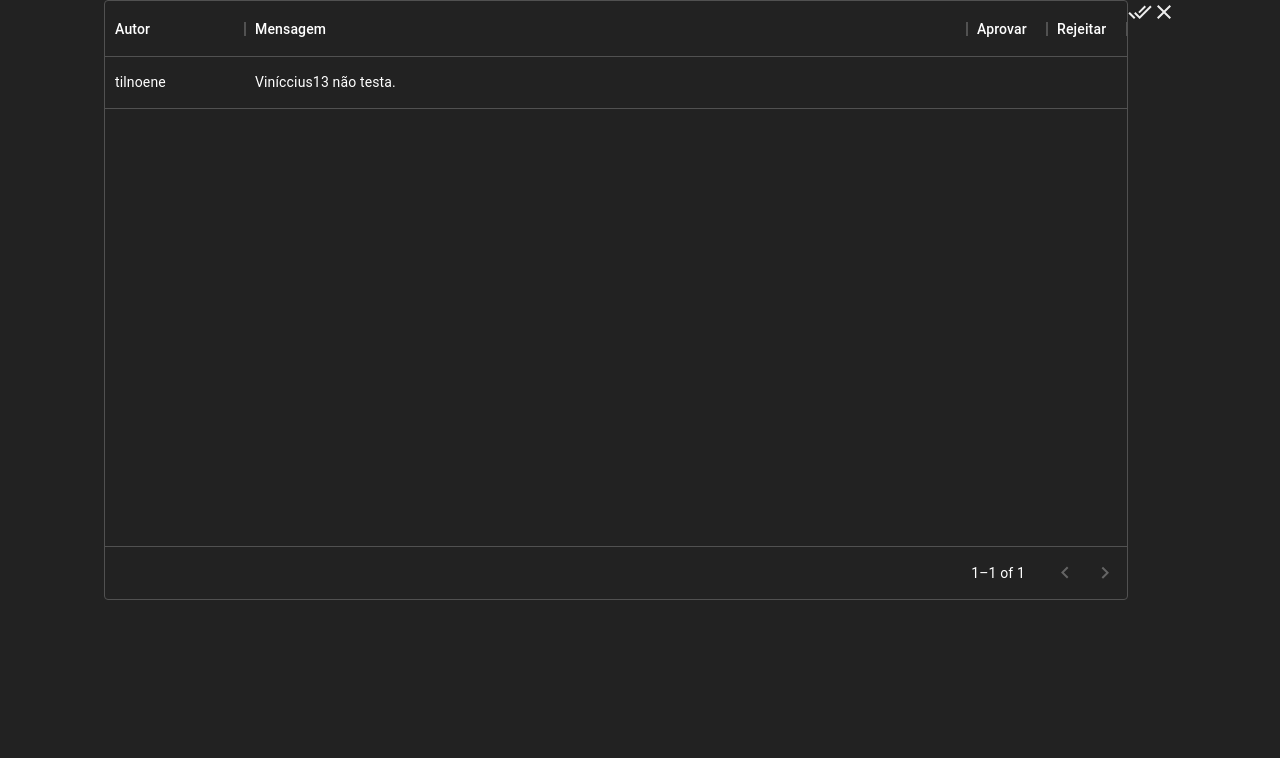
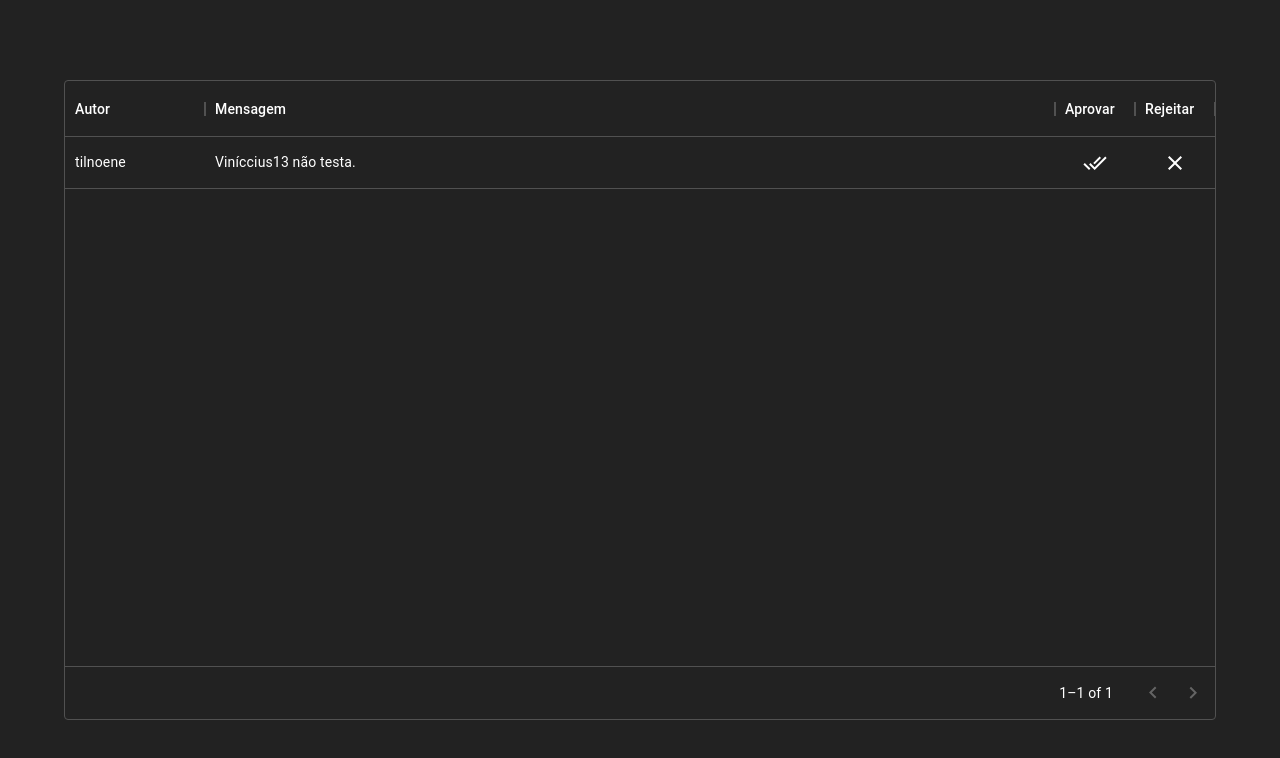
Before and after one commit to tilnoene/viniccius13facts-front, a React (Create React App) app: page /admin/dashboard in a window 1280 px wide. Shown: the top 758 px of the page. Built offline with nearby package versions, Linux system fonts and the light colour scheme; data requests are answered from the project's data file.

Commit message:
feat: Cria página para administrar os fatos.

```diff
--- a/src/pages/Admin/Dashboard/index.tsx
+++ b/src/pages/Admin/Dashboard/index.tsx
@@ -1,68 +1,20 @@
 import { useEffect, useState } from 'react';
-import { DataGrid, GridColDef } from '@mui/x-data-grid';
 
-import { ContainerPage, ContainerTable } from './styles';
+import GridFacts from '../../../components/Admin/GridFacts';
+
+import { ContainerPage } from './styles';
 
 import api from '../../../services/api';
 import { toast } from 'react-toastify';
 
-import DoneAllIcon from '@mui/icons-material/DoneAll';
-import ClearIcon from '@mui/icons-material/Clear';
-
 const Dashboard = () => {
-  const [facts, setFacts] = useState<any[]>([]);
-
-  const columns: GridColDef[] = [
-    {
-      field: 'author',
-      headerName: 'Autor',
-      width: 140,
-      disableColumnMenu: true,
-    },
-    {
-      field: 'message',
-      headerName: 'Mensagem',
-      width: 130,
-      disableColumnMenu: true,
-      flex: 1,
-    },
-    {
-      field: 'approve',
-      headerName: 'Aprovar',
-      width: 80,
-      disableColumnMenu: true,
-      sortable: false,
-    },
-    {
-      field: 'deny',
-      headerName: 'Rejeitar',
-      width: 80,
-      disableColumnMenu: true,
-      sortable: false,
-    },
-  ];
-
-  const onClickCell = (factId: string) => {
-    console.log(factId);
-  };
-
-  const createData = (id: string, author: any, message: string) => ({
-    id,
-    author,
-    message,
-  });
+  const [facts, setFacts] = useState<any[]>([]); // TODO: tipar fatos
 
   const getFacts = () => {
     api
       .get('/facts?status=PENDING') // TODO: passar token de autorização
       .then((response: any) => {
-        const apiFacts = response.data;
-
-        setFacts(
-          apiFacts.map((apiFact: any) =>
-            createData(apiFact.id, apiFact.author.username, apiFact.message),
-          ),
-        );
+        setFacts(response.data);
       })
       .catch(() => {
         toast.error('Ocorreu um erro ao carregar os fatos!');
@@ -75,17 +27,7 @@ const Dashboard = () => {
 
   return (
     <ContainerPage>
-      <ContainerTable>
-        <DataGrid
-          rows={facts}
-          columns={columns}
-          pageSize={10}
-          rowsPerPageOptions={[10]}
-        />
-      </ContainerTable>
-
-      <DoneAllIcon />
-      <ClearIcon />
+      <GridFacts facts={facts} setFacts={setFacts} />
     </ContainerPage>
   );
 };
--- a/src/pages/Admin/Dashboard/styles.ts
+++ b/src/pages/Admin/Dashboard/styles.ts
@@ -5,9 +5,6 @@ export const ContainerPage = styled.div`
   min-height: 100vh;
   display: flex;
   justify-content: center;
+  align-items: center;
+  padding: 24px 64px;
 `;
-
-export const ContainerTable = styled.div`
-  height: 600px;
-  width: 80%;
-`;
```
